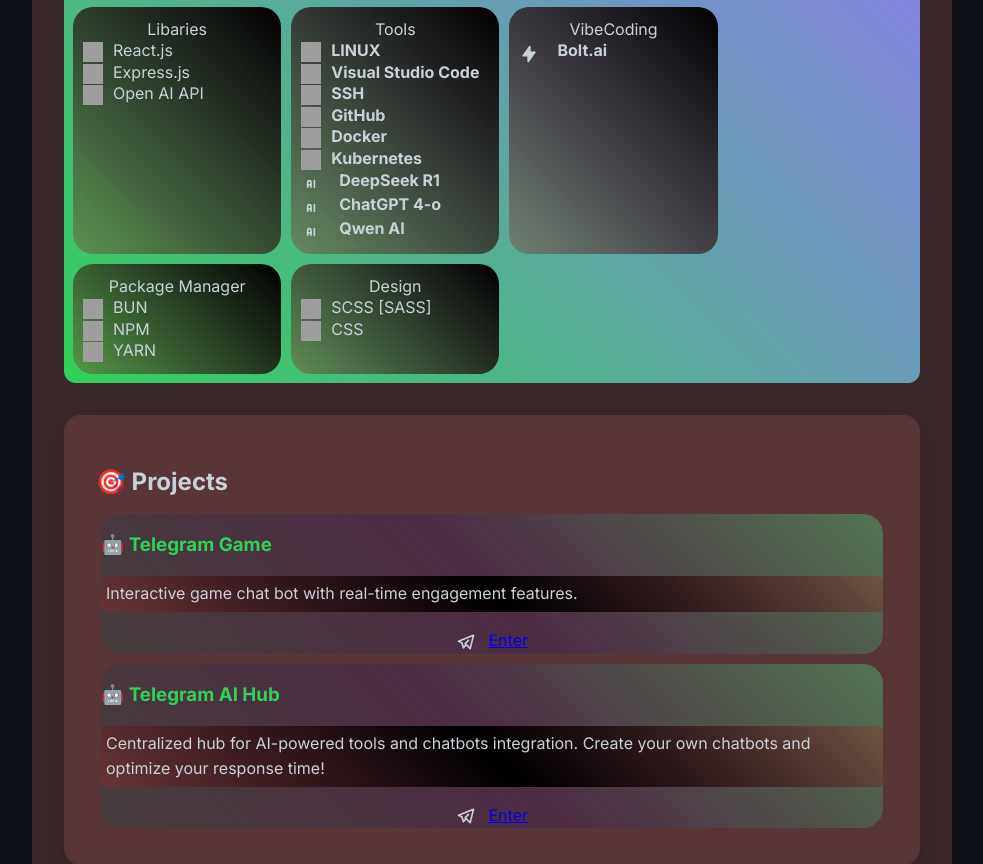
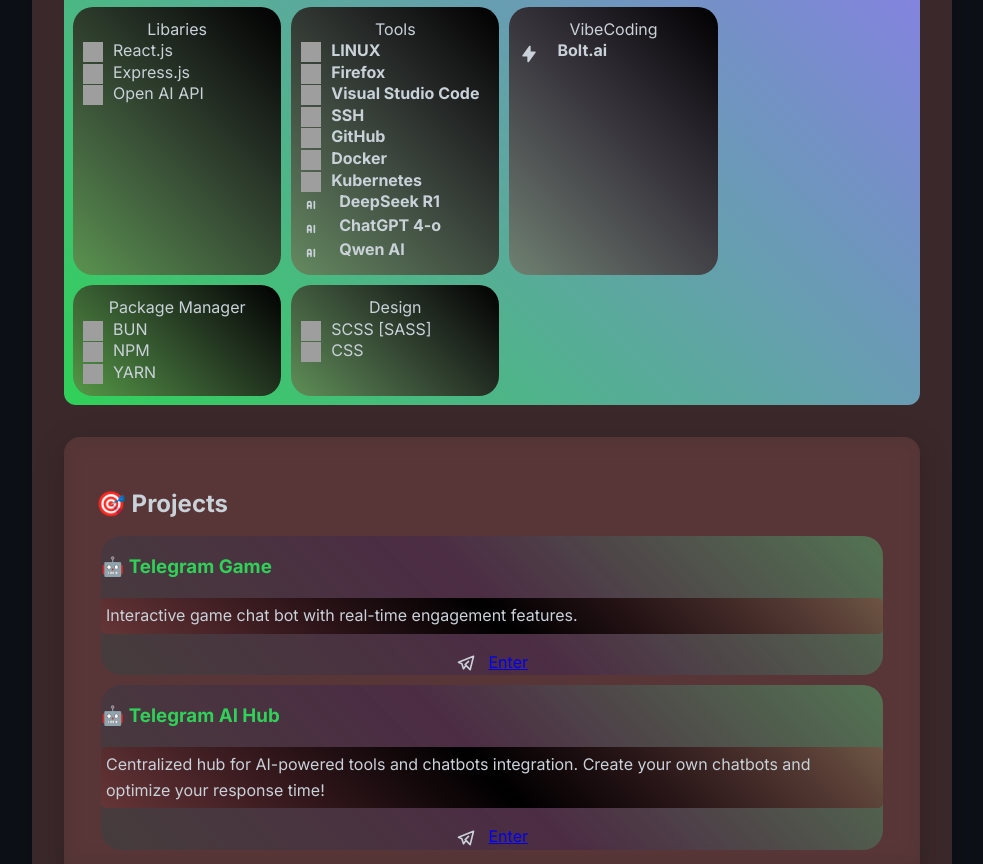
Before and after one commit to RestlessByte/RestlessByte.github.io, a plain HTML site: page index.html in a window 1280 px wide. Shown: the part 1259-2123 px from the top of the page, without its empty margins (148-1131 px from the left). Drawn offline with Linux system fonts and the light colour scheme; grey boxes are pictures that could not be loaded.

Commit message:
automatic push

```diff
--- a/index.html
+++ b/index.html
@@ -180,6 +180,12 @@
                 src="https://cdn.jsdelivr.net/gh/devicons/devicon@latest/icons/linux/linux-original.svg" height="20"
                 width="20" />
               <span class="tech-stack-card-stack-name"><b>LINUX</b></span>
+            </span>
+            <span class="tech-stack-card-stack">
+
+              <img src="https://cdn.jsdelivr.net/gh/devicons/devicon@latest/icons/firefox/firefox-original-wordmark.svg"
+                height="20" width="20" />
+              <span class="tech-stack-card-stack-name"><b>Firefox</b></span>
             </span>
             <span class="tech-stack-card-stack">
               <img class="logo_pr"
```
